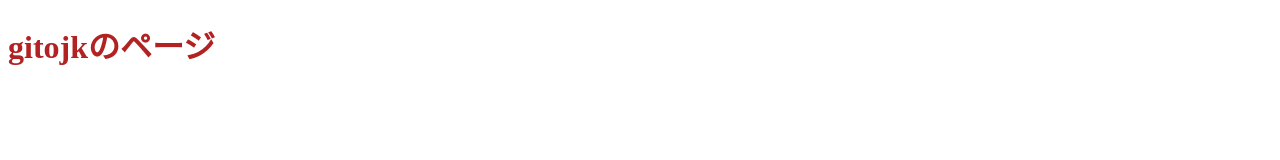
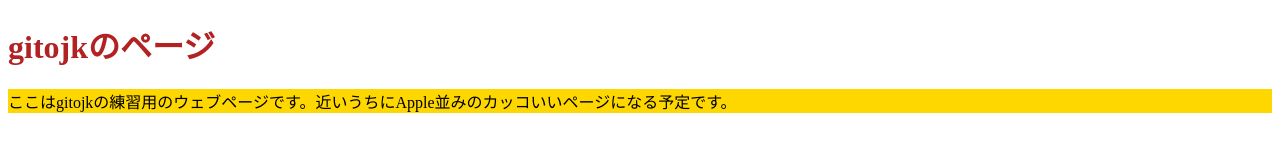
Before and after one commit to ssaakinana/ssaakinana.github.io, a plain HTML site: page index.html in a window 1280 px wide. Drawn offline with Linux system fonts and the light colour scheme.

Commit message:
まとめた

```diff
--- a/index.html
+++ b/index.html
@@ -9,5 +9,9 @@
 
  <body>
    <h1>gitojkのページ</h1>
+
+   <p>
+    ここはgitojkの練習用のウェブページです。近いうちにApple並みのカッコいいページになる予定です。
+   </p>
  </body>
 </html>
--- a/style.css
+++ b/style.css
@@ -1,3 +1,7 @@
 h1{
   color: firebrick;
 }
+
+p{
+  background:gold
+}
```
